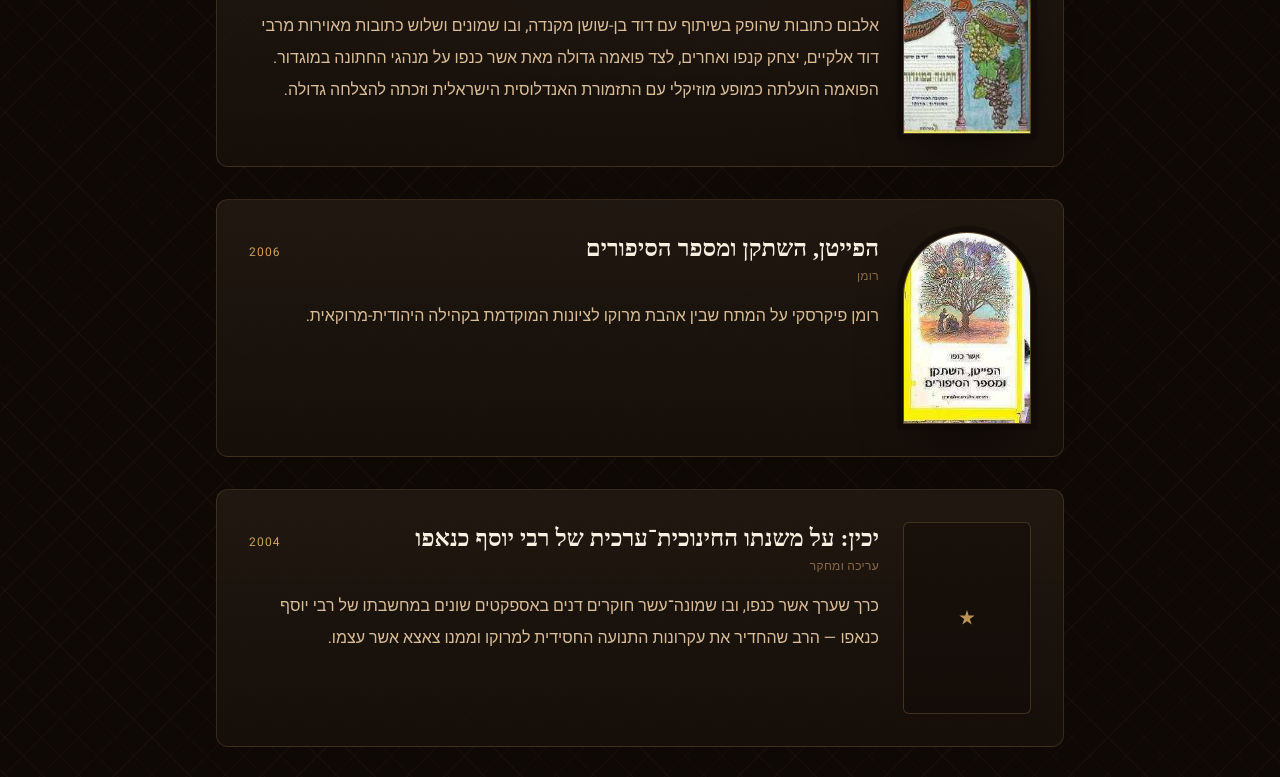
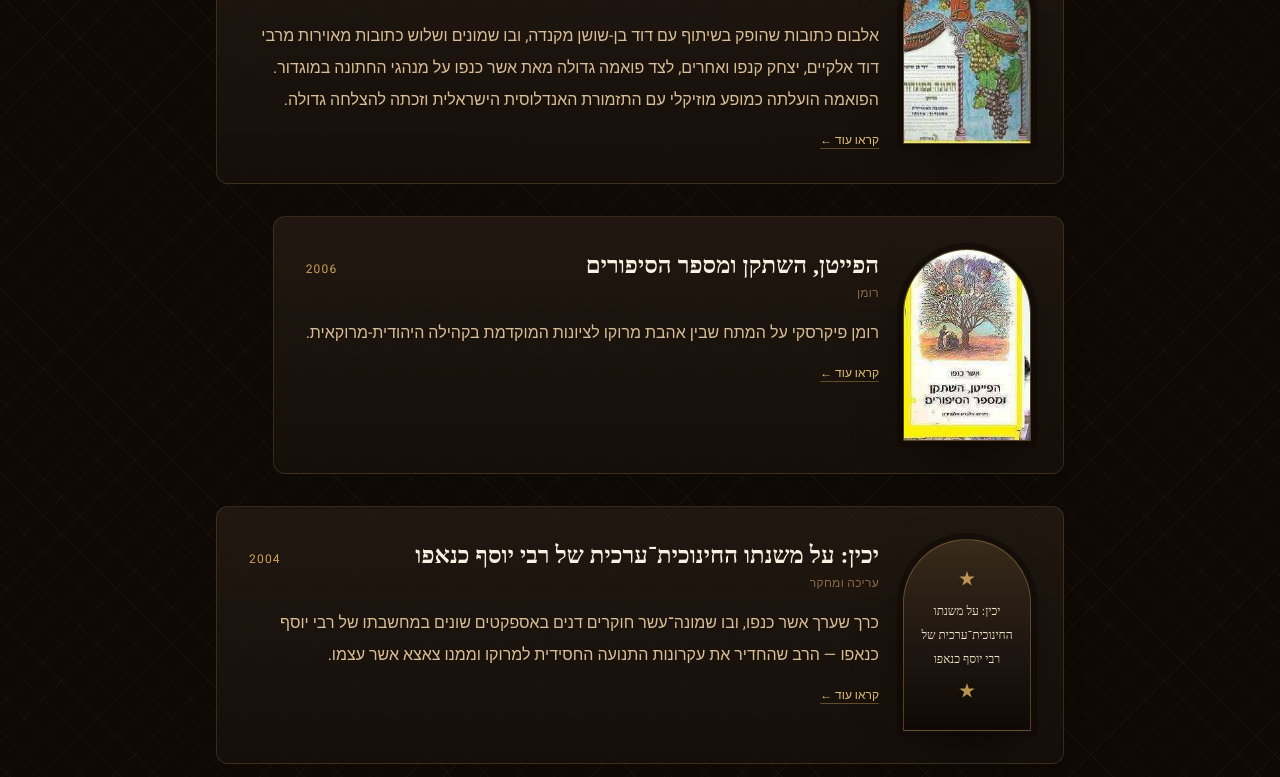
Before and after one commit to godrobot/asher-knafo-site, a Next.js app: page /books in a window 1280 px wide. Shown: the part 1060-1837 px from the top of the page. Built offline with nearby package versions, Linux system fonts and the light colour scheme; no server answers; a web font is replaced by a local one.

Commit message:
Add book cover images and detail modal

```diff
--- a/src/app/books/page.tsx
+++ b/src/app/books/page.tsx
@@ -1,6 +1,7 @@
 import type { Metadata } from "next";
 import Image from "next/image";
-import { books, editorialWorks } from "@/data/site";
+import { editorialWorks } from "@/data/site";
+import BooksList from "@/components/BooksList";
 
 export const metadata: Metadata = {
   title: "ספרים | אשר כנפו — סופר וחוקר יהדות מרוקו",
@@ -35,47 +36,7 @@ export default function BooksPage() {
         </div>
       </header>
 
-      <div className="space-y-8">
-        {books.map((book) => (
-          <article
-            key={book.slug}
-            id={book.slug}
-            className="card-panel scroll-mt-24 grid gap-6 p-8 sm:grid-cols-[auto_1fr]"
-          >
-            {book.cover ? (
-              <div className="arch-frame relative mx-auto h-48 w-32 flex-shrink-0 overflow-hidden sm:mx-0">
-                <Image
-                  src={book.cover}
-                  alt={`עטיפת הספר ${book.title}`}
-                  fill
-                  sizes="128px"
-                  className="object-cover"
-                />
-              </div>
-            ) : (
-              <div className="mx-auto flex h-48 w-32 flex-shrink-0 items-center justify-center rounded-md border border-gold-400/25 bg-sepia-950/40 sm:mx-0">
-                <span className="zellige-star" />
-              </div>
-            )}
-            <div>
-              <div className="flex flex-col gap-2 sm:flex-row sm:items-baseline sm:justify-between">
-                <h2 className="font-display text-2xl font-bold text-sepia-50">
-                  {book.title}
-                </h2>
-                <span className="text-xs tracking-widest text-gold-400">
-                  {book.year}
-                </span>
-              </div>
-              <p className="mt-1 text-xs uppercase tracking-wide text-sepia-400">
-                {book.genre}
-              </p>
-              <p className="mt-4 text-base leading-8 text-sepia-200">
-                {book.description}
-              </p>
-            </div>
-          </article>
-        ))}
-      </div>
+      <BooksList />
 
       <section className="mt-20">
         <div className="zellige-divider mb-10">
--- /dev/null
+++ b/src/components/BookCover.tsx
@@ -0,0 +1,47 @@
+import Image from "next/image";
+import type { Book } from "@/data/site";
+
+// Shared cover renderer for the books list and the book modal: a real
+// scanned cover when the family archive has one, otherwise a tasteful
+// placeholder that stays consistent with the site's sepia/gold Moroccan
+// design system (zellige star ornament, arch frame, display font title)
+// instead of a broken image or an empty box.
+export default function BookCover({
+  book,
+  className = "",
+  starClassName = "",
+  titleClassName = "",
+}: {
+  book: Pick<Book, "title" | "cover">;
+  className?: string;
+  starClassName?: string;
+  titleClassName?: string;
+}) {
+  if (book.cover) {
+    return (
+      <div className={`arch-frame relative overflow-hidden ${className}`}>
+        <Image
+          src={book.cover}
+          alt={`עטיפת הספר ${book.title}`}
+          fill
+          sizes="192px"
+          className="object-cover"
+        />
+      </div>
+    );
+  }
+
+  return (
+    <div
+      className={`arch-frame relative flex flex-col items-center justify-center gap-3 overflow-hidden bg-gradient-to-b from-[rgba(205,161,90,0.16)] via-[rgba(35,26,19,0.9)] to-[rgba(15,9,6,0.95)] p-3 text-center ${className}`}
+    >
+      <span className={`zellige-star ${starClassName}`} />
+      <p
+        className={`font-display leading-6 text-sepia-100 ${titleClassName}`}
+      >
+        {book.title}
+      </p>
+      <span className={`zellige-star ${starClassName}`} />
+    </div>
+  );
+}
--- /dev/null
+++ b/src/components/BookModal.tsx
@@ -0,0 +1,64 @@
+"use client";
+
+import { useEffect } from "react";
+import type { Book } from "@/data/site";
+import BookCover from "./BookCover";
+
+export default function BookModal({
+  book,
+  onClose,
+}: {
+  book: Book;
+  onClose: () => void;
+}) {
+  useEffect(() => {
+    function onKey(e: KeyboardEvent) {
+      if (e.key === "Escape") onClose();
+    }
+    document.addEventListener("keydown", onKey);
+    document.body.style.overflow = "hidden";
+    return () => {
+      document.removeEventListener("keydown", onKey);
+      document.body.style.overflow = "";
+    };
+  }, [onClose]);
+
+  return (
+    <div className="modal-overlay" onClick={onClose}>
+      <div
+        className="card-panel relative grid w-full max-w-2xl gap-6 border-gold-400/30 p-8 sm:grid-cols-[auto_1fr] sm:p-10"
+        onClick={(e) => e.stopPropagation()}
+      >
+        <button
+          onClick={onClose}
+          aria-label="סגור"
+          className="absolute left-4 top-4 flex h-9 w-9 items-center justify-center rounded-full border border-gold-400/30 text-gold-300 transition-colors hover:bg-gold-400/10"
+        >
+          ✕
+        </button>
+
+        <BookCover
+          book={book}
+          className="mx-auto h-56 w-36 flex-shrink-0 sm:mx-0"
+          titleClassName="text-sm"
+        />
+
+        <div>
+          <p className="text-xs tracking-widest text-gold-400">{book.year}</p>
+          <h2 className="font-display mt-2 text-2xl font-bold text-sepia-50 sm:text-3xl">
+            {book.title}
+          </h2>
+          <p className="mt-1 text-xs uppercase tracking-wide text-sepia-400">
+            {book.genre}
+          </p>
+          <div className="zellige-divider my-6 sm:justify-start">
+            <span className="zellige-star" />
+          </div>
+          <p className="text-base leading-8 text-sepia-200">
+            {book.description}
+          </p>
+        </div>
+      </div>
+    </div>
+  );
+}
--- /dev/null
+++ b/src/components/BooksList.tsx
@@ -0,0 +1,51 @@
+"use client";
+
+import { useState } from "react";
+import { books, type Book } from "@/data/site";
+import BookCover from "./BookCover";
+import BookModal from "./BookModal";
+
+export default function BooksList() {
+  const [open, setOpen] = useState<Book | null>(null);
+
+  return (
+    <>
+      <div className="space-y-8">
+        {books.map((book) => (
+          <button
+            key={book.slug}
+            id={book.slug}
+            onClick={() => setOpen(book)}
+            className="card-panel group grid scroll-mt-24 gap-6 p-8 text-right transition-transform hover:-translate-y-1 sm:grid-cols-[auto_1fr]"
+          >
+            <BookCover
+              book={book}
+              className="mx-auto h-48 w-32 flex-shrink-0 sm:mx-0"
+              titleClassName="text-xs"
+            />
+            <div>
+              <div className="flex flex-col gap-2 sm:flex-row sm:items-baseline sm:justify-between">
+                <h2 className="font-display text-2xl font-bold text-sepia-50 group-hover:text-gold-200">
+                  {book.title}
+                </h2>
+                <span className="text-xs tracking-widest text-gold-400">
+                  {book.year}
+                </span>
+              </div>
+              <p className="mt-1 text-xs uppercase tracking-wide text-sepia-400">
+                {book.genre}
+              </p>
+              <p className="mt-4 line-clamp-3 text-base leading-8 text-sepia-200">
+                {book.description}
+              </p>
+              <span className="mt-4 inline-block text-xs text-gold-300 underline decoration-gold-400/40 underline-offset-4">
+                קראו עוד ←
+              </span>
+            </div>
+          </button>
+        ))}
+      </div>
+      {open ? <BookModal book={open} onClose={() => setOpen(null)} /> : null}
+    </>
+  );
+}
```
